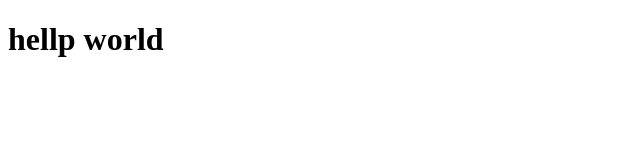
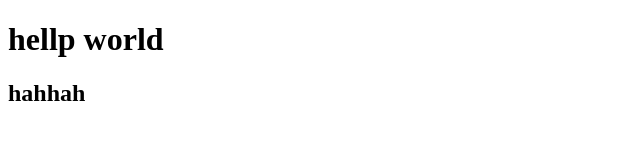
Before and after one commit to zlhahah/gitDemo, a plain HTML site: page index.html in a window 1280 px wide. Shown: the whole page, without its empty margins (0-640 px from the left). Drawn offline with Linux system fonts and the light colour scheme.

Commit message:
这是第二次提交，修改index.html

```diff
--- a/index.html
+++ b/index.html
@@ -9,6 +9,7 @@
 
 <body>
     <h1>hellp world</h1>
+    <h2>hahhah</h2>
 </body>
 
 </html>
```
